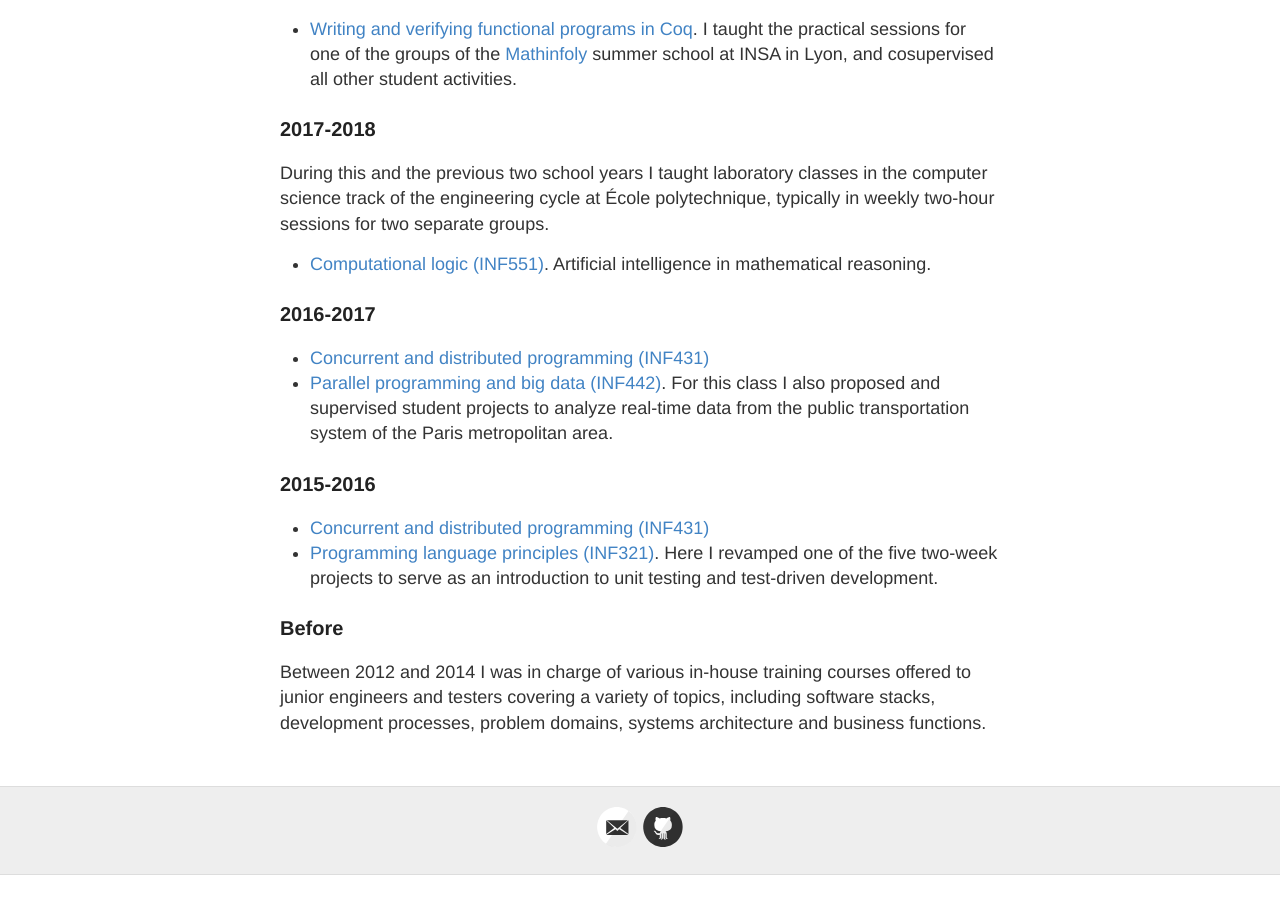
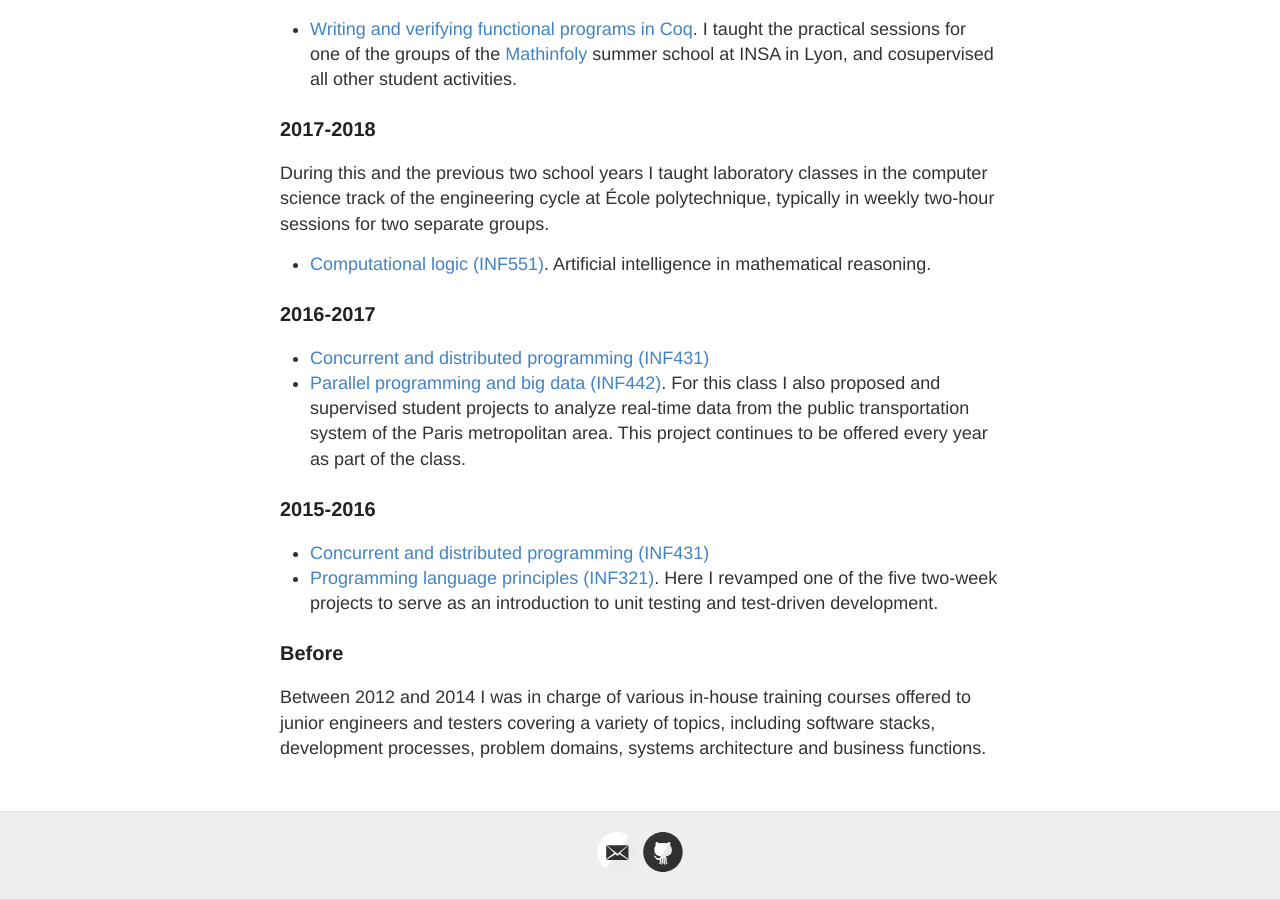
Before and after one commit to robblanco/robblanco.github.io, a Jekyll site: the page built from teaching.md, in a window 1280 px wide and 900 px high, scrolled down 1314 px. Built offline with Jekyll 4.4.1, drawn with Linux system fonts in a browser that asks for light colours; before the commit the page ends 2189 px from its top, so only the background shows below that.

Commit message:
Note about Paris metro project

```diff
--- a/teaching.md
+++ b/teaching.md
@@ -77,7 +77,7 @@ typically in weekly two-hour sessions for two separate groups.
 * [Parallel programming and big data (INF442)](https://moodle.polytechnique.fr/course/info.php?name=INF442-2016).
   For this class I also proposed and supervised student projects to analyze
   real-time data from the public transportation system of the Paris metropolitan
-  area.
+  area. This project continues to be offered every year as part of the class.
 
 ### 2015-2016
 
```
